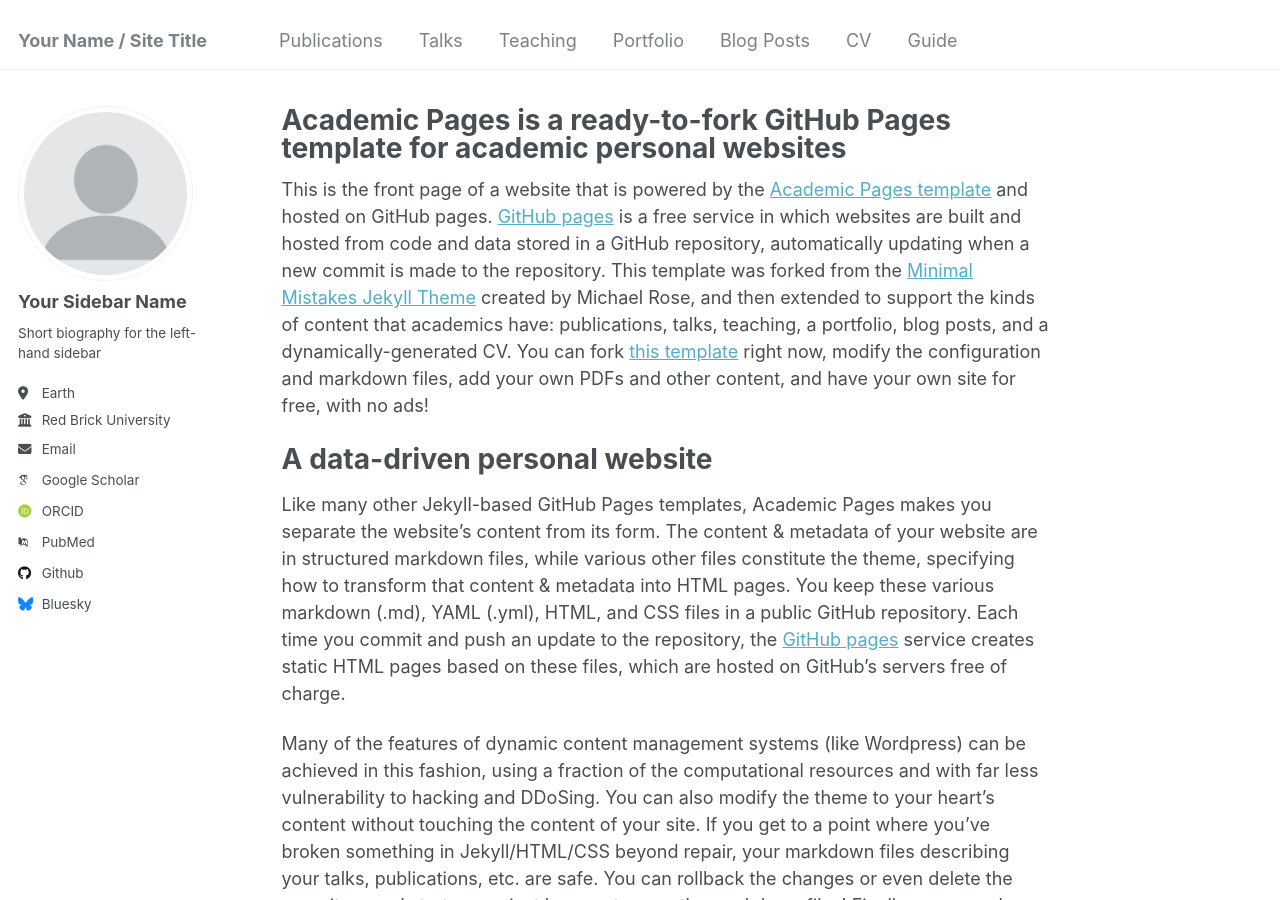
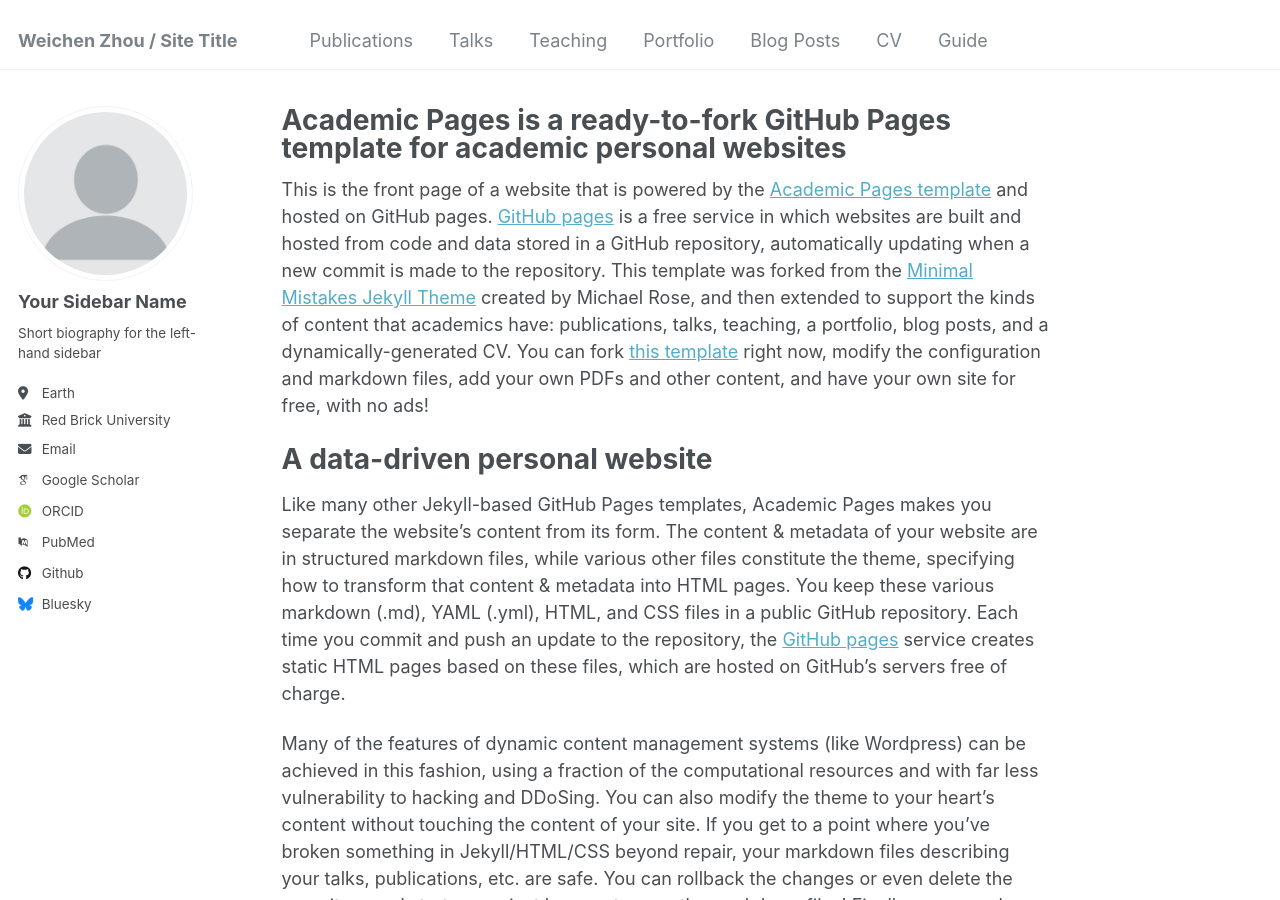
Before and after one commit to WEIC-7/Weichen-Zhou, a Jekyll site: the page built from _pages/about.md, in a window 1280 px wide and 900 px high. Built offline with Jekyll 4.4.1, drawn with Linux system fonts in a browser that asks for light colours; some web fonts are replaced.

Commit message:
Update _config.yml

```diff
--- a/_config.yml
+++ b/_config.yml
@@ -8,7 +8,7 @@
 
 # Basic Site Settings
 locale                   : "en-US"
-title                    : "Your Name / Site Title"
+title                    : "Weichen Zhou / Site Title"
 title_separator          : "-"
 name                     : &name "Your Name"
 description              : &description "personal description"
```
